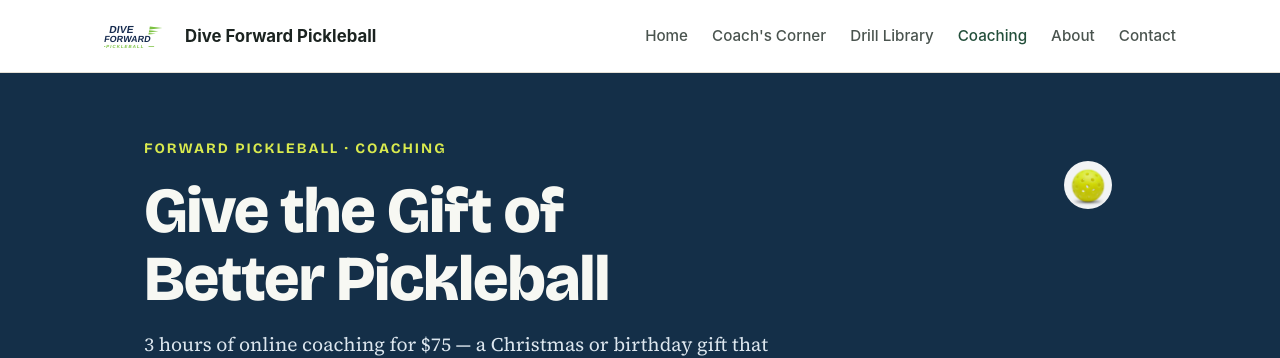
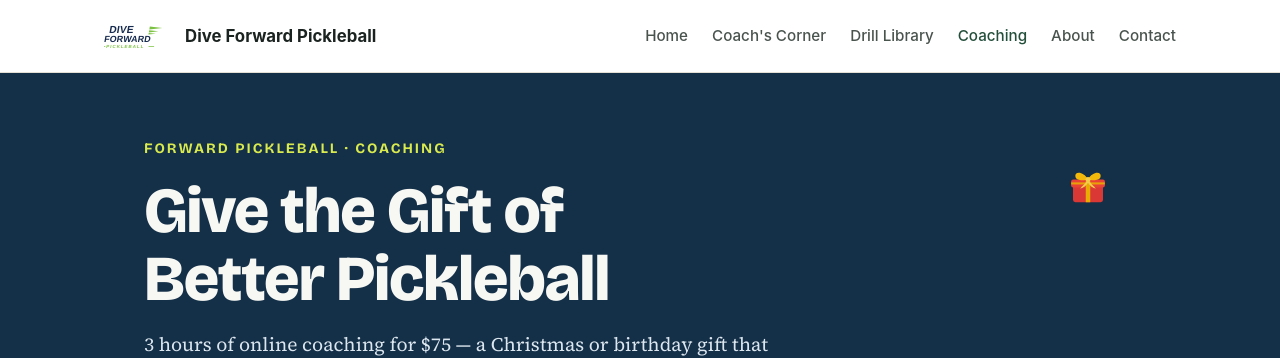
Before and after one commit to forwardpickleballorg-art/forwardpickleballorg-art.github.io, a Jekyll site: the page built from coaching/christmas-birthday-gift.html, in a window 1280 px wide. Shown: the top 358 px of the page. Built offline with Jekyll 4.4.1, drawn with Linux system fonts in a browser that asks for light colours.

Commit message:
Use small gift logo in gift page hero instead of pickleball

```diff
--- a/coaching/christmas-birthday-gift.html
+++ b/coaching/christmas-birthday-gift.html
@@ -135,7 +135,7 @@ layout: null
 
 <header class="hero">
   <div class="hero-inner">
-    <img class="hero-ball" src="/drilling/pickleball.png" alt="Yellow pickleball">
+    <img class="hero-ball" src="/assets/images/gift-icon.svg" alt="Gift box">
     <p class="meta">Forward Pickleball · Coaching</p>
     <h1>Give the Gift of Better Pickleball</h1>
     <p class="dek">3 hours of online coaching for $75 &mdash; a Christmas or birthday gift that actually gets used.</p>
```
Also changed, not shown: assets/images/gift-icon.svg (added).
